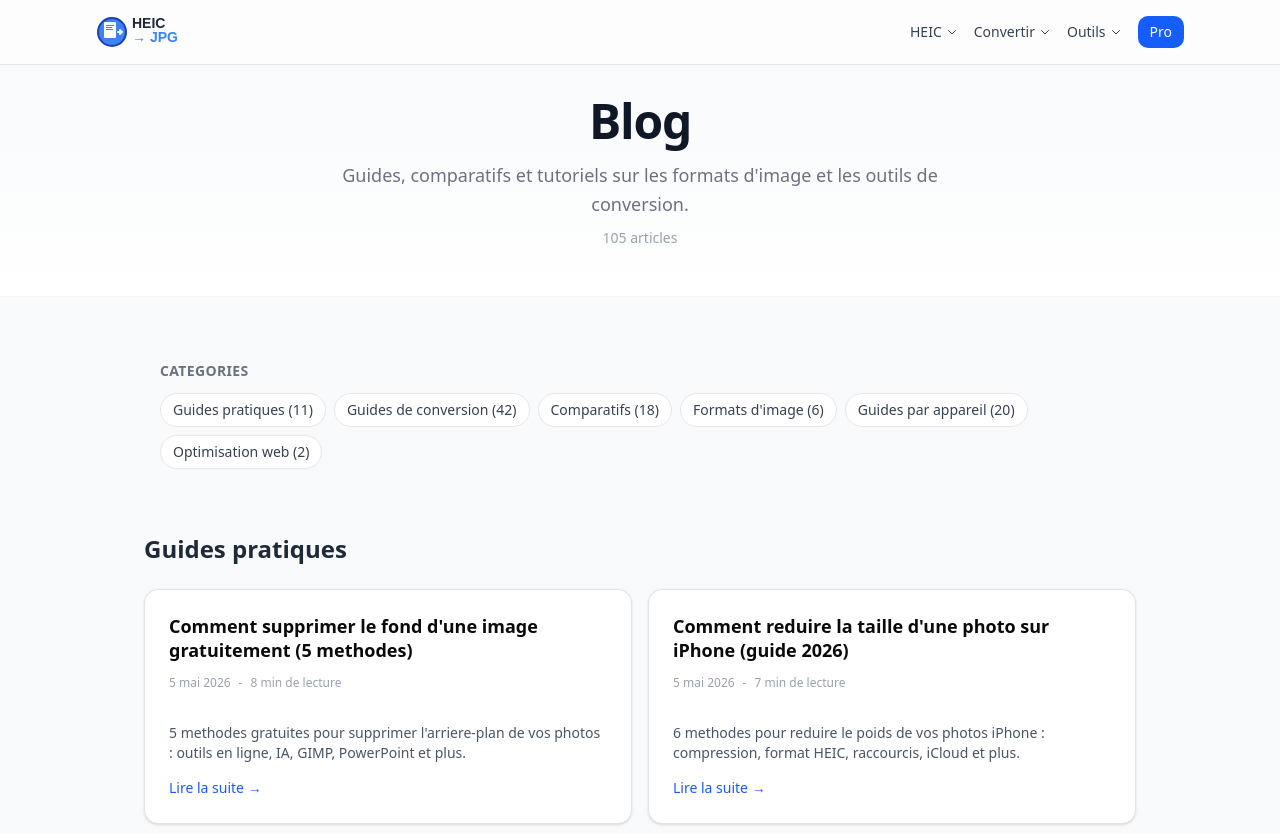
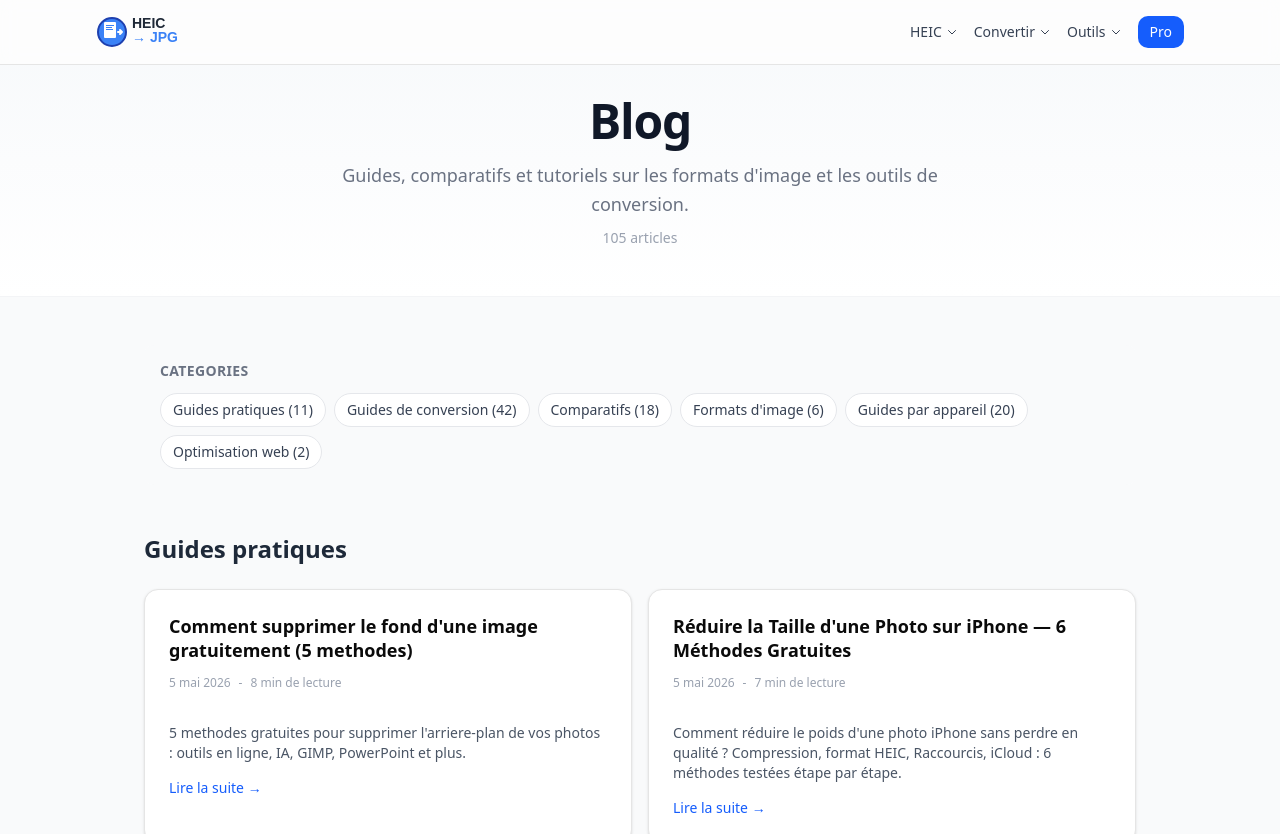
Before and after one commit to JulesCharles/heictojpg, a Next.js app: page /blog in a window 1280 px wide. Shown: the top 834 px of the page. Built offline with nearby package versions, Linux system fonts and the light colour scheme; no server answers.

Commit message:
new metatags

```diff
--- a/src/app/calculateur-taille-impression/page.tsx
+++ b/src/app/calculateur-taille-impression/page.tsx
@@ -5,9 +5,9 @@ import Breadcrumbs from "@/components/Breadcrumbs";
 import RelatedTools from "@/components/RelatedTools";
 
 export const metadata: Metadata = {
-  title: "Calculateur Taille d'Impression Gratuit - Pixels, DPI, CM | heictojpg.fr",
+  title: "Calculateur Taille d'Impression — Pixels vers CM en 1 Clic",
   description:
-    "Calculez la taille d'impression de vos images en fonction des pixels et du DPI. Convertissez pixels en cm/pouces ou cm en pixels. Tableau des formats courants inclus.",
+    "Quelle taille fera votre image une fois imprimée ? Entrez vos pixels et DPI, obtenez la taille en cm ou pouces instantanément. Formats A4, A3, 10x15 inclus. Gratuit.",
   keywords: [
     "calculateur taille impression",
     "pixels en cm",
@@ -23,9 +23,9 @@ export const metadata: Metadata = {
     locale: "fr_FR",
     url: "https://heictojpg.fr/calculateur-taille-impression",
     siteName: "heictojpg.fr",
-    title: "Calculateur Taille d'Impression - Pixels, DPI, CM",
+    title: "Calculateur Taille d'Impression — Pixels vers CM en 1 Clic",
     description:
-      "Calculez la taille d'impression de vos images en fonction des pixels et du DPI. Convertissez pixels en cm ou cm en pixels.",
+      "Quelle taille fera votre image une fois imprimée ? Entrez vos pixels et DPI, obtenez la taille en cm ou pouces instantanément. Formats A4, A3, 10x15 inclus. Gratuit.",
   },
   alternates: { canonical: "https://heictojpg.fr/calculateur-taille-impression" },
 };
--- a/src/app/changer-dpi-image/page.tsx
+++ b/src/app/changer-dpi-image/page.tsx
@@ -5,15 +5,15 @@ import Breadcrumbs from "@/components/Breadcrumbs";
 import RelatedTools from "@/components/RelatedTools";
 
 export const metadata: Metadata = {
-  title: "Changer le DPI d'une image en ligne | heictojpg.fr",
-  description: "Modifiez la résolution DPI de vos images pour l'impression (300 DPI) ou le web (72 DPI). Gratuit, sans inscription.",
+  title: "Changer le DPI d'une Image en Ligne — 72, 150, 300 DPI Gratuit",
+  description: "Passez vos images en 300 DPI pour l'impression ou en 72 DPI pour le web. Modifiez la résolution sans perte de qualité. Outil en ligne 100% gratuit, sans inscription ni logiciel.",
   keywords: ["changer dpi image","modifier dpi","300 dpi","72 dpi","résolution image","dpi en ligne"],
   openGraph: {
     type: "website", locale: "fr_FR",
     url: "https://heictojpg.fr/changer-dpi-image",
     siteName: "heictojpg.fr",
-    title: "Changer le DPI d'une image gratuitement en ligne",
-    description: "Modifiez la résolution DPI de vos images pour l'impression (300 DPI) ou le web (72 DPI). Gratuit, sans inscription.",
+    title: "Changer le DPI d'une Image en Ligne — 72, 150, 300 DPI Gratuit",
+    description: "Passez vos images en 300 DPI pour l'impression ou en 72 DPI pour le web. Modifiez la résolution sans perte de qualité. Outil en ligne 100% gratuit, sans inscription ni logiciel.",
   },
   alternates: { canonical: "https://heictojpg.fr/changer-dpi-image" },
 };
@@ -25,7 +25,7 @@ const jsonLd = {
       "@type": "WebApplication",
       name: "Changer le DPI d'une image gratuitement",
       url: "https://heictojpg.fr/changer-dpi-image",
-      description: "Modifiez la résolution DPI de vos images pour l'impression (300 DPI) ou le web (72 DPI). Gratuit, sans inscription.",
+      description: "Passez vos images en 300 DPI pour l'impression ou en 72 DPI pour le web. Modifiez la résolution sans perte de qualité. Outil en ligne 100% gratuit, sans inscription ni logiciel.",
       applicationCategory: "MultimediaApplication",
       operatingSystem: "Tout navigateur web",
       offers: { "@type": "Offer", price: "0", priceCurrency: "EUR" },
--- a/src/app/inverser-couleurs-image/page.tsx
+++ b/src/app/inverser-couleurs-image/page.tsx
@@ -5,15 +5,15 @@ import Breadcrumbs from "@/components/Breadcrumbs";
 import RelatedTools from "@/components/RelatedTools";
 
 export const metadata: Metadata = {
-  title: "Inverser les couleurs d'une image gratuit | heictojpg.fr",
-  description: "Inversez les couleurs de vos images pour créer un effet négatif. Outil gratuit, rapide, sans inscription.",
+  title: "Inverser les Couleurs d'une Image en Ligne — Gratuit & Instantané",
+  description: "Inversez les couleurs de n'importe quelle image en un clic : JPG, PNG, WebP. Effet négatif photo, inversion noir/blanc, design graphique. 100% gratuit, sans inscription, résultat immédiat.",
   keywords: ["inverser couleurs image","négatif photo","inverser image en ligne","negative image","couleurs inversées"],
   openGraph: {
     type: "website", locale: "fr_FR",
     url: "https://heictojpg.fr/inverser-couleurs-image",
     siteName: "heictojpg.fr",
-    title: "Inverser les couleurs d'une image gratuitement",
-    description: "Inversez les couleurs de vos images pour créer un effet négatif. Outil gratuit, rapide, sans inscription.",
+    title: "Inverser les Couleurs d'une Image en Ligne — Gratuit & Instantané",
+    description: "Inversez les couleurs de n'importe quelle image en un clic : JPG, PNG, WebP. Effet négatif photo, inversion noir/blanc, design graphique. 100% gratuit, sans inscription, résultat immédiat.",
   },
   alternates: { canonical: "https://heictojpg.fr/inverser-couleurs-image" },
 };
@@ -25,7 +25,7 @@ const jsonLd = {
       "@type": "WebApplication",
       name: "Inverser les couleurs d'une image",
       url: "https://heictojpg.fr/inverser-couleurs-image",
-      description: "Inversez les couleurs de vos images pour créer un effet négatif. Outil gratuit, rapide, sans inscription.",
+      description: "Inversez les couleurs de n'importe quelle image en un clic : JPG, PNG, WebP. Effet négatif photo, inversion noir/blanc, design graphique. 100% gratuit, sans inscription, résultat immédiat.",
       applicationCategory: "MultimediaApplication",
       operatingSystem: "Tout navigateur web",
       offers: { "@type": "Offer", price: "0", priceCurrency: "EUR" },
--- a/src/data/blog/comparisons.ts
+++ b/src/data/blog/comparisons.ts
@@ -11,6 +11,8 @@ export interface ComparisonData {
   }[];
   useA: string[];
   useB: string[];
+  title?: string;
+  excerpt?: string;
 }
 
 export const comparisons: ComparisonData[] = [
@@ -345,6 +347,8 @@ export const comparisons: ComparisonData[] = [
       "Miniatures et aperçus visuels",
       "Photos produit pour le e-commerce",
     ],
+    title: "PDF vs JPG : Quelle Différence ? Quel Format Choisir en 2026",
+    excerpt: "PDF ou JPG pour vos documents et photos ? On compare qualité, poids, compatibilité et impression. Avec des exemples concrets pour choisir le bon format selon votre usage.",
   },
 ];
 
--- a/src/data/blog/conversions.ts
+++ b/src/data/blog/conversions.ts
@@ -7,6 +7,8 @@ export interface ConversionData {
   whenToConvert: string[];
   qualityTip: string;
   steps: string[];
+  title?: string;
+  excerpt?: string;
 }
 
 export const conversions: ConversionData[] = [
@@ -524,6 +526,8 @@ export const conversions: ConversionData[] = [
       "Cliquez sur Convertir",
       "Telechargez votre fichier ICO",
     ],
+    title: "PNG en ICO : Convertir une Image en Favicon Gratuitement (2026)",
+    excerpt: "Convertissez un PNG en fichier ICO pour créer votre favicon en 2 clics. Tailles 16x16, 32x32, 48x48 incluses. Outil en ligne gratuit, sans logiciel à installer.",
   },
   {
     from: "png",
--- a/src/data/blog/index.ts
+++ b/src/data/blog/index.ts
@@ -41,8 +41,8 @@ export const editorialPosts: BlogPostEntry[] = [
   },
   {
     slug: "reduire-taille-photo-iphone",
-    title: "Comment reduire la taille d'une photo sur iPhone (guide 2026)",
-    excerpt: "6 methodes pour reduire le poids de vos photos iPhone : compression, format HEIC, raccourcis, iCloud et plus.",
+    title: "Réduire la Taille d'une Photo sur iPhone — 6 Méthodes Gratuites",
+    excerpt: "Comment réduire le poids d'une photo iPhone sans perdre en qualité ? Compression, format HEIC, Raccourcis, iCloud : 6 méthodes testées étape par étape.",
     date: "5 mai 2026",
     dateISO: "2026-05-05",
     readTime: "7 min",
@@ -242,8 +242,8 @@ export const editorialPosts: BlogPostEntry[] = [
   },
   {
     slug: "comment-mettre-image-en-300-dpi",
-    title: "Comment mettre une image en 300 DPI pour l'impression",
-    excerpt: "Comprenez le lien entre DPI, pixels et taille imprimee avant de preparer une image en 300 DPI.",
+    title: "Mettre une Image en 300 DPI — Guide Simple pour l'Impression",
+    excerpt: "Comment passer une image en 300 DPI pour une impression nette ? On vous explique DPI vs pixels, comment vérifier et modifier la résolution. Avec outil gratuit en ligne.",
     date: "21 mai 2026",
     dateISO: "2026-05-21",
     readTime: "12 min",
@@ -386,8 +386,8 @@ function generateConversionPosts(): BlogPostEntry[] {
     const to = formats[c.to];
     return {
       slug: c.slug,
-      title: `Comment convertir ${from?.name || c.from.toUpperCase()} en ${to?.name || c.to.toUpperCase()} (guide complet)`,
-      excerpt: `Guide étape par étape pour convertir vos fichiers ${from?.name || c.from.toUpperCase()} en ${to?.name || c.to.toUpperCase()} gratuitement. Pourquoi, quand et comment faire la conversion.`,
+      title: c.title || `Comment convertir ${from?.name || c.from.toUpperCase()} en ${to?.name || c.to.toUpperCase()} (guide complet)`,
+      excerpt: c.excerpt || `Guide étape par étape pour convertir vos fichiers ${from?.name || c.from.toUpperCase()} en ${to?.name || c.to.toUpperCase()} gratuitement. Pourquoi, quand et comment faire la conversion.`,
       date: "5 mai 2026",
       dateISO: "2026-05-05",
       readTime: "5 min",
@@ -405,8 +405,8 @@ function generateComparisonPosts(): BlogPostEntry[] {
     const b = formats[c.formatB];
     return {
       slug: c.slug,
-      title: `${a?.name || c.formatA.toUpperCase()} vs ${b?.name || c.formatB.toUpperCase()} : quelle différence et lequel choisir ?`,
-      excerpt: `Comparaison détaillée entre ${a?.name || c.formatA.toUpperCase()} et ${b?.name || c.formatB.toUpperCase()} : compression, qualité, compatibilité, cas d'usage. Quel format choisir selon vos besoins ?`,
+      title: c.title || `${a?.name || c.formatA.toUpperCase()} vs ${b?.name || c.formatB.toUpperCase()} : quelle différence et lequel choisir ?`,
+      excerpt: c.excerpt || `Comparaison détaillée entre ${a?.name || c.formatA.toUpperCase()} et ${b?.name || c.formatB.toUpperCase()} : compression, qualité, compatibilité, cas d'usage. Quel format choisir selon vos besoins ?`,
       date: "5 mai 2026",
       dateISO: "2026-05-05",
       readTime: "7 min",
```
